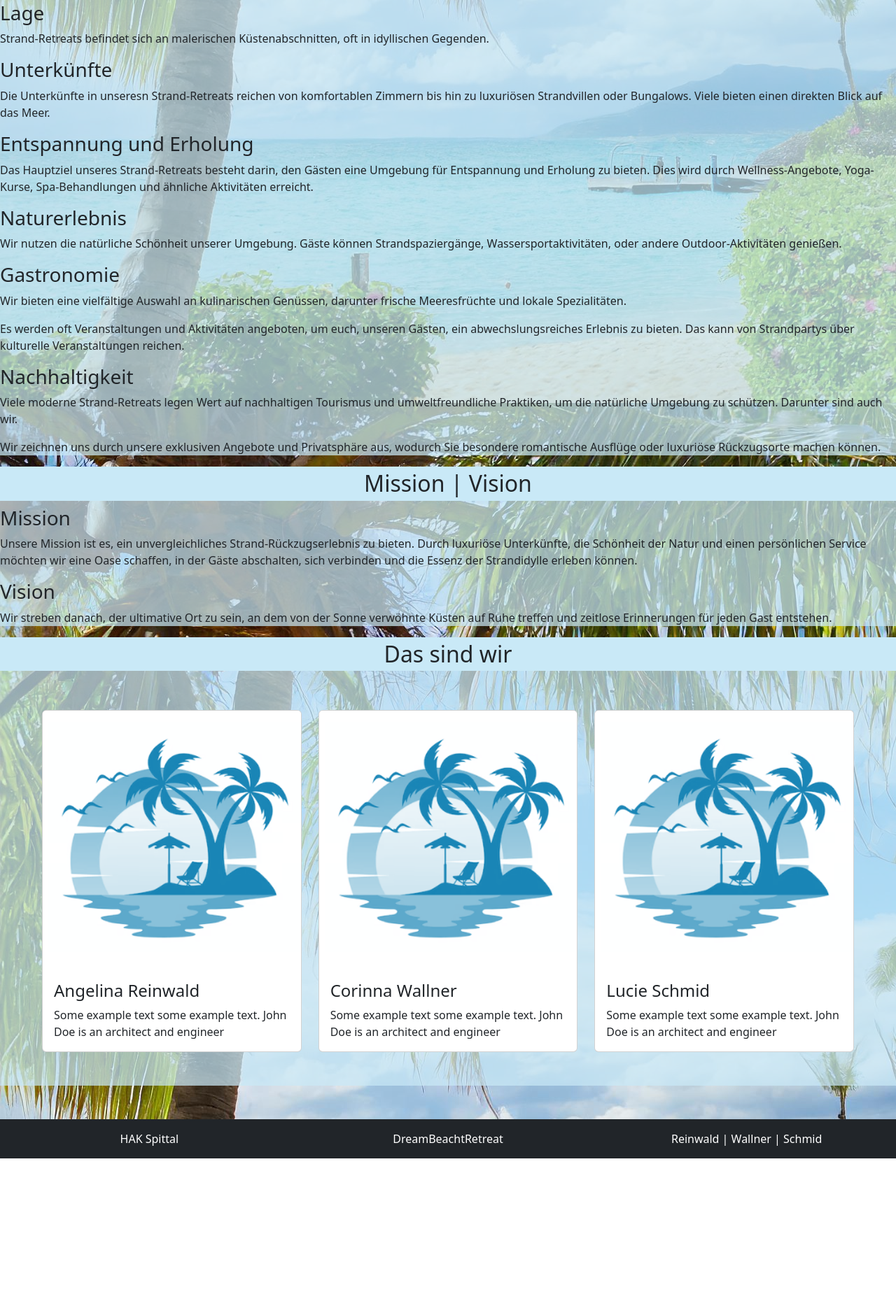
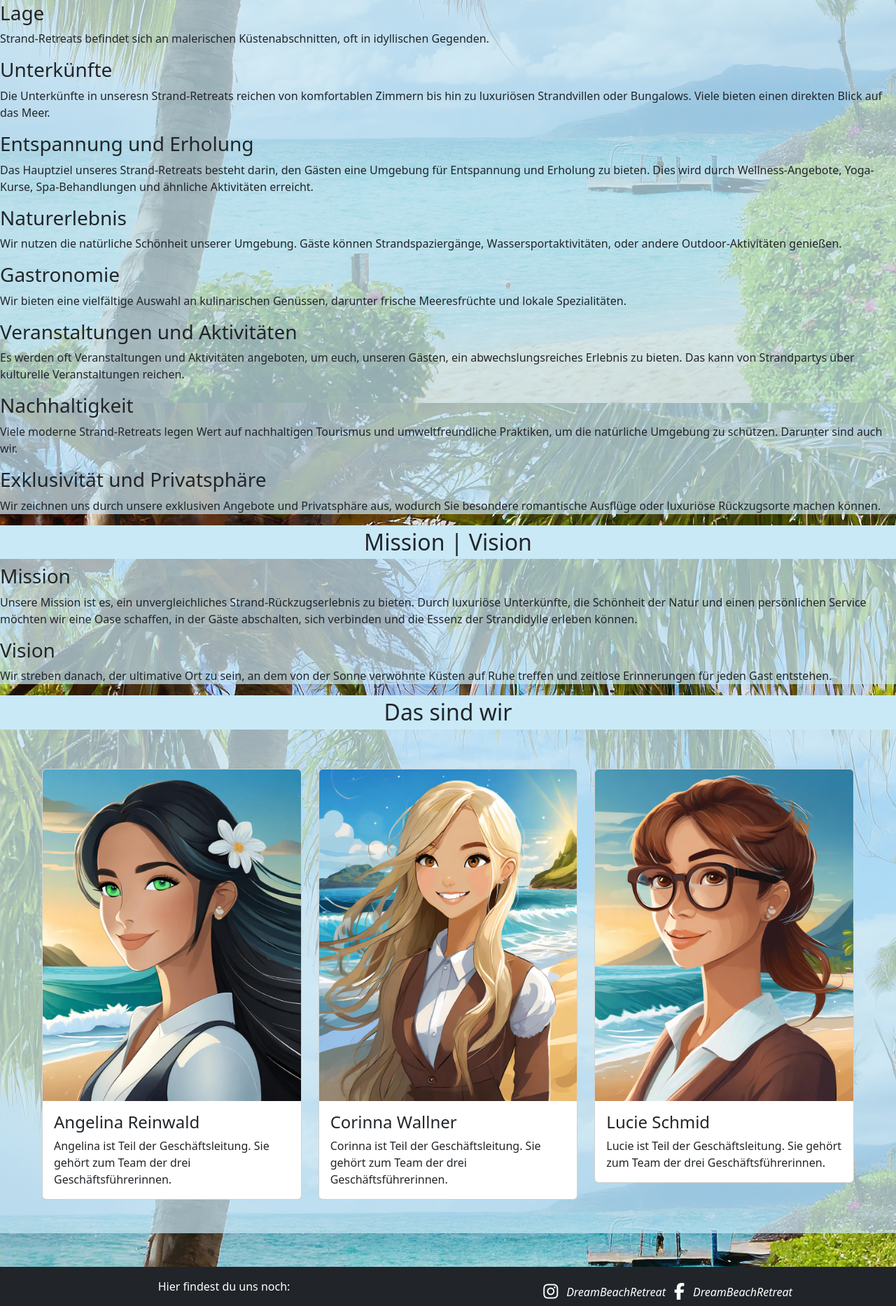
Before and after one commit to LucieSchmid/DreamBeachRetreat, a PHP site: page /hauptseite.html in a window 1280 px wide. Shown: the part 960-2827 px from the top of the page at 70% size. Before the commit the page ends 2616 px from the top, so only its background shows below. Run offline with PHP 8.4, Linux system fonts and the light colour scheme; some libraries are stand-ins or nearby versions.

Commit message:
Update von Hauptseite footer und avatar

```diff
--- a/hauptseite.html
+++ b/hauptseite.html
@@ -105,23 +105,29 @@
 
             <h3>Entspannung und Erholung</h3>
             <p>Das Hauptziel unseres Strand-Retreats besteht darin, den Gästen eine Umgebung für Entspannung und
-                Erholung zu bieten. Dies wird durch Wellness-Angebote, Yoga-Kurse, Spa-Behandlungen und ähnliche Aktivitäten
+                Erholung zu bieten. Dies wird durch Wellness-Angebote, Yoga-Kurse, Spa-Behandlungen und ähnliche
+                Aktivitäten
                 erreicht.</p>
 
             <h3>Naturerlebnis</h3>
-            <p>Wir nutzen die natürliche Schönheit unserer Umgebung. Gäste können Strandspaziergänge, Wassersportaktivitäten, oder andere Outdoor-Aktivitäten genießen.</p>
+            <p>Wir nutzen die natürliche Schönheit unserer Umgebung. Gäste können Strandspaziergänge,
+                Wassersportaktivitäten, oder andere Outdoor-Aktivitäten genießen.</p>
 
             <h3>Gastronomie</h3>
-            <p>Wir bieten eine vielfältige Auswahl an kulinarischen Genüssen, darunter frische Meeresfrüchte und lokale Spezialitäten.</p>
+            <p>Wir bieten eine vielfältige Auswahl an kulinarischen Genüssen, darunter frische Meeresfrüchte und lokale
+                Spezialitäten.</p>
 
-            <h3></h3>
-            <p>Es werden oft Veranstaltungen und Aktivitäten angeboten, um euch, unseren Gästen, ein abwechslungsreiches Erlebnis zu bieten. Das kann von Strandpartys über kulturelle Veranstaltungen reichen.</p>
+            <h3>Veranstaltungen und Aktivitäten</h3>
+            <p>Es werden oft Veranstaltungen und Aktivitäten angeboten, um euch, unseren Gästen, ein abwechslungsreiches
+                Erlebnis zu bieten. Das kann von Strandpartys über kulturelle Veranstaltungen reichen.</p>
 
             <h3>Nachhaltigkeit</h3>
-            <p>Viele moderne Strand-Retreats legen Wert auf nachhaltigen Tourismus und umweltfreundliche Praktiken, um die natürliche Umgebung zu schützen. Darunter sind auch wir.</p>
+            <p>Viele moderne Strand-Retreats legen Wert auf nachhaltigen Tourismus und umweltfreundliche Praktiken, um
+                die natürliche Umgebung zu schützen. Darunter sind auch wir.</p>
 
-            <h3></h3>
-            <p>Wir zeichnen uns durch unsere exklusiven Angebote und Privatsphäre aus, wodurch Sie besondere romantische Ausflüge oder luxuriöse Rückzugsorte machen können.</p>
+            <h3>Exklusivität und Privatsphäre</h3>
+            <p>Wir zeichnen uns durch unsere exklusiven Angebote und Privatsphäre aus, wodurch Sie besondere romantische
+                Ausflüge oder luxuriöse Rückzugsorte machen können.</p>
         </div>
 
         <div class="hintergrund">
@@ -141,36 +147,33 @@
                 <div class="row p-5">
                     <div class="col-4">
                         <div class="card">
-                            <img class="card-img-top" src="images/logo.png" alt="Card image" style="width:100%">
+                            <img class="card-img-top" src="images/angi.jpg" alt="Card image" style="width:100%">
                             <div class="card-body">
                                 <h4 class="card-title">Angelina Reinwald</h4>
-                                <p class="card-text">Some example text some example text. John Doe is an architect and
-                                    engineer
-                                </p>
+                                <p class="card-text">Angelina ist Teil der Geschäftsleitung. Sie gehört zum Team der
+                                    drei Geschäftsführerinnen.</p>
                             </div>
                         </div>
                     </div>
 
                     <div class="col-4">
                         <div class="card">
-                            <img class="card-img-top" src="images/logo.png" alt="Card image" style="width:100%">
+                            <img class="card-img-top" src="images/corinna.jpg" alt="Card image" style="width:100%">
                             <div class="card-body">
                                 <h4 class="card-title">Corinna Wallner</h4>
-                                <p class="card-text">Some example text some example text. John Doe is an architect and
-                                    engineer
-                                </p>
+                                <p class="card-text">Corinna ist Teil der Geschäftsleitung. Sie gehört zum Team der drei
+                                    Geschäftsführerinnen.</p>
                             </div>
                         </div>
                     </div>
 
                     <div class="col-4">
                         <div class="card">
-                            <img class="card-img-top" src="images/logo.png" alt="Card image" style="width:100%">
+                            <img class="card-img-top" src="images/lucie.jpg" alt="Card image" style="width:100%">
                             <div class="card-body">
                                 <h4 class="card-title">Lucie Schmid</h4>
-                                <p class="card-text">Some example text some example text. John Doe is an architect and
-                                    engineer
-                                </p>
+                                <p class="card-text">Lucie ist Teil der Geschäftsleitung. Sie gehört zum Team der drei
+                                    Geschäftsführerinnen.</p>
                             </div>
                         </div>
                     </div>
@@ -181,8 +184,8 @@
         </div>
     </main>
     <footer>
-        <div class="container-fluid bg-dark text-white pt-3 mt-5 text-center">
-            <div class="row">
+        <!--<div class="container-fluid bg-dark text-white ">
+            <div class="row text-center pt-3 mt-5">
                 <div class="col-4">
                     <p>HAK Spittal</p>
                 </div>
@@ -193,7 +196,21 @@
                     <p>Reinwald | Wallner | Schmid</p>
                 </div>
             </div>
+        -->
+        <div class="container-fluid bg-dark text-white pt-3 mt-5">
+            <div class="row">
+                <div class="col-6 text-center">
+                    <p>Hier findest du uns noch:</p>
+                </div>
+                <div class="col-6 verlinkungen">
+                    <a link href="https://www.instagram.com/DreamBeachtRetreat" target="_blank"><i class="fa fa-instagram" style="font-size:24px"></i></a>
+                    <i class="bi bi-instagram">DreamBeachRetreat</i>
+                    <a link href="https://www.facebook.com/DreamBeachtRetreat" target="_blank"><i class="fa fa-facebook" style="font-size:24px"></i></a>
+                    <i class="bi bi-facebook">DreamBeachRetreat</i>
+                </div>
+            </div>
         </div>
+
     </footer>
 </body>
 
--- a/layout.css
+++ b/layout.css
@@ -1,4 +1,4 @@
-body{
+body {
     background-image: url(images/aussen.jpg);
 }
 
@@ -12,6 +12,36 @@
     padding: 5px;
 }
 
-header{
+header {
     position: relative;
 }
+
+/* unvisited link */
+a:link {
+    color: white;
+}
+
+/* visited link */
+a:visited {
+    color: white;
+}
+
+/* mouse over link */
+a:hover {
+    color: blueviolet;
+}
+
+/* selected link */
+a:active {
+    color: blueviolet;
+}
+
+i {
+    padding-right: 12px;
+}
+
+.verlinkungen {
+    display: flex;
+    align-items: center;
+    justify-content: center;
+}
```
Also changed, not shown: images/angi.jpg (added), images/corinna.jpg (added), images/facebook.svg (added), images/instagram.svg (added), images/lucie.jpg (added).
